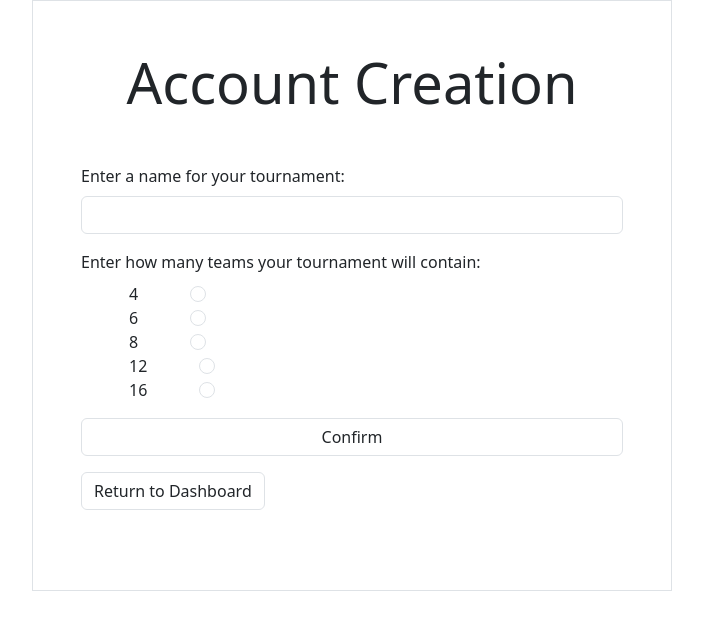
After one commit to Ben-Wright-23/NEA-Project, a Flask app: template templates/creationForm.html in a window 1280 px wide. The commit adds this page. Shown: the top 630 px of the page, without its empty margins (288-991 px from the left). Run offline with Flask 3, Linux system fonts and the light colour scheme; the template is opened without the code that fills it, so the values that code supplies are empty.

Commit message:
Created creationForm.html page

```diff
--- /dev/null
+++ b/templates/creationForm.html
@@ -0,0 +1,54 @@
+
+<!DOCTYPE html>
+<html lang="en">
+<head>
+    <meta charset="UTF-8">
+    <meta name="viewport" content="width=device-width, initial-scale=1.0">
+    <title>Account Creation</title>
+    <!-- Title -->
+    <link href="https://cdn.jsdelivr.net/npm/bootstrap@5.3.3/dist/css/bootstrap.min.css" rel="stylesheet" integrity="sha384-QWTKZyjpPEjISv5WaRU9OFeRpok6YctnYmDr5pNlyT2bRjXh0JMhjY6hW+ALEwIH" crossorigin="anonymous">
+    <!-- Import bootsrap CSS module -->
+</head>
+<body>
+    <div class = "container border p-5 w-50">
+    <!-- Contain everything within the division in a box on the page, percentage sizes will work off this. -->
+    <!-- Has 5 padding to create a sleeker look and a width of 50 fits the content well while not being too large to match wireframe design. -->
+    <h1 class = "display-4 text-center mb-5 text-dark">Account Creation</h1>
+    <!-- Creates the main heading, with it in the centre and a margin at the bottom of 5 to match the wireframe deisgn. -->
+    <form action = "/tournamentCreation" method = "post">
+        <!-- Creates the form that users can make inputs into. Sends inputs to the /tournamentCreation route -->
+        <div class = "mb-3">
+            <label class = "form-label text-dark" for = "tournamentName">Enter a name for your tournament: </label>
+            <input class = "form-control" type="text" name="tournamentName" id="tournamentName" required>
+            <!-- Creates a labelled tournament name input box. -->
+        </div>
+        <div class = "mb-3">
+            <label class = "form-label text-dark" for = "numTeams">Enter how many teams your tournament will contain: </label><br>
+            <label class="form-check-label mx-5" for="4">4</label>
+            <input class="form-check-input" type="radio" id="4" name="numTeams" value="4"><br>
+            <label class="form-check-label mx-5" for="6">6</label>
+            <input class="form-check-input" type="radio" id="6" name="numTeams" value="6"><br>
+            <label class="form-check-label mx-5" for="8">8</label>
+            <input class="form-check-input" type="radio" id="8" name="numTeams" value="8"><br>
+            <label class="form-check-label mx-5" for="12">12</label>
+            <input class="form-check-input" type="radio" id="12" name="numTeams" value="12"><br>
+            <label class="form-check-label mx-5" for="16">16</label>
+            <input class="form-check-input" type="radio" id="16" name="numTeams" value="16">
+            <!-- Creates labelled list of options for users to select one option of how many teams their tournament will contain with design to closely match the wireframe design -->
+        </div>
+        <div>
+            <input class="btn w-100 mb-3 border" id="mybtn" type="submit" value="Confirm">
+            <!-- Creates a confirm button to send the entered data to the tournamentCreation function -->
+        </div>
+    </form>
+    <div>
+        {{error}}
+        <!-- Displays any errors with tournament creation between return to dahboard and confirm butoons -->
+    </div>
+    <div>
+        <p><a class = "btn link-dark border mb-3 " href = "/dashboard">Return to Dashboard</a></p>
+        <!-- Creates a way for users to return to the dashboard and stop creatiing a tournament if they want to -->
+    </div>
+    </div>
+</body>
+</html>
--- a/templates/deleteAccount.html
+++ b/templates/deleteAccount.html
@@ -31,7 +31,7 @@
     </form>
     <div class = "mb-3">
         {{error}}
-        <!-- displays error message that the delete account function provides, displays it under the  confirm button -->
+        <!-- displays error message that the delete account function provides, displays it under the confirm button -->
     </div>
 
     <div>
```
